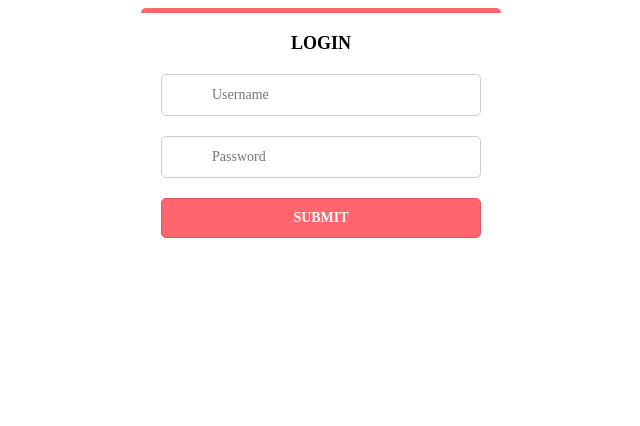
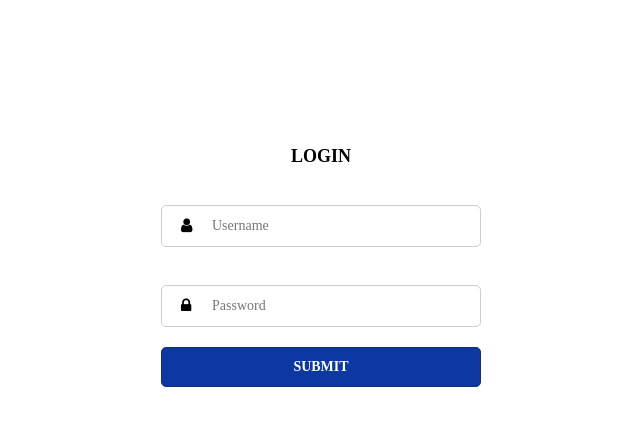
Before and after one commit to gios/intime, a React app: page / in a window 1280 px wide. Shown: the top 426 px of the page, without its empty margins (319-959 px from the left). Built offline with nearby package versions, Linux system fonts and the light colour scheme.

Commit message:
icons to login form

```diff
--- a/src/login/Login.js
+++ b/src/login/Login.js
@@ -12,8 +12,8 @@ export class Login extends Component {
     return (
       <div className='login-block'>
         <h1>Login</h1>
-        <input type='text' placeholder='Username' id='username' />
-        <input type='password' placeholder='Password' id='password' />
+        <span className='user-icon'></span><input type='text' placeholder='Username' id='username' />
+        <span className='password-icon'></span><input type='password' placeholder='Password' id='password' />
         <button>Submit</button>
       </div>
     );
--- a/src/styles/login/login.scss
+++ b/src/styles/login/login.scss
@@ -1,15 +1,11 @@
 $background: #fff;
-$header: #ff656c;
 $input-border: #ccc;
-$button-hover: #ff7b81;
-$button-border: #e15960;
-$button-background: #ff656c;
+$button-border: #132d6e;
+$button-background: #0d38a2;
 
 .login-block {
   background: $background;
-  border-radius: 5px;
-  border-top: 5px solid $header;
-  margin: 0 auto;
+  margin: 10% auto;
   padding: 20px;
   width: 320px;
 
@@ -32,10 +28,25 @@ $button-background: #ff656c;
     outline: none;
     padding: 0 20px 0 50px;
     width: 100%;
+  }
 
+  .user-icon {
+    &:before {
+      content: '\f007';
+      font-family: FontAwesome;
+      left: 20px;
+      position: relative;
+      top: 30px;
+    }
+  }
+
+  .password-icon {
     &:before {
       content: '\f023';
       font-family: FontAwesome;
+      left: 20px;
+      position: relative;
+      top: 30px;
     }
   }
 
@@ -53,9 +64,5 @@ $button-background: #ff656c;
     outline: none;
     text-transform: uppercase;
     width: 100%;
-
-    &:hover {
-      background: $button-hover;
-    }
   }
 }
```
